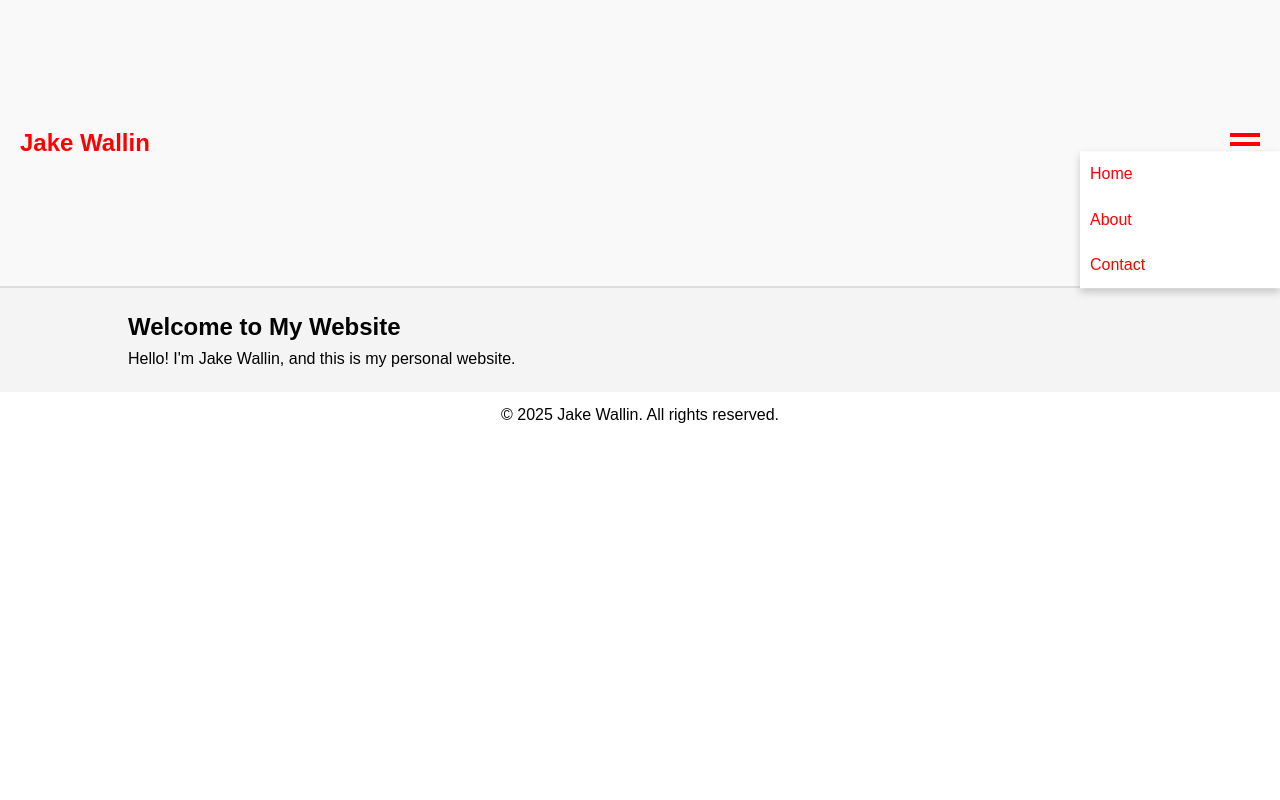
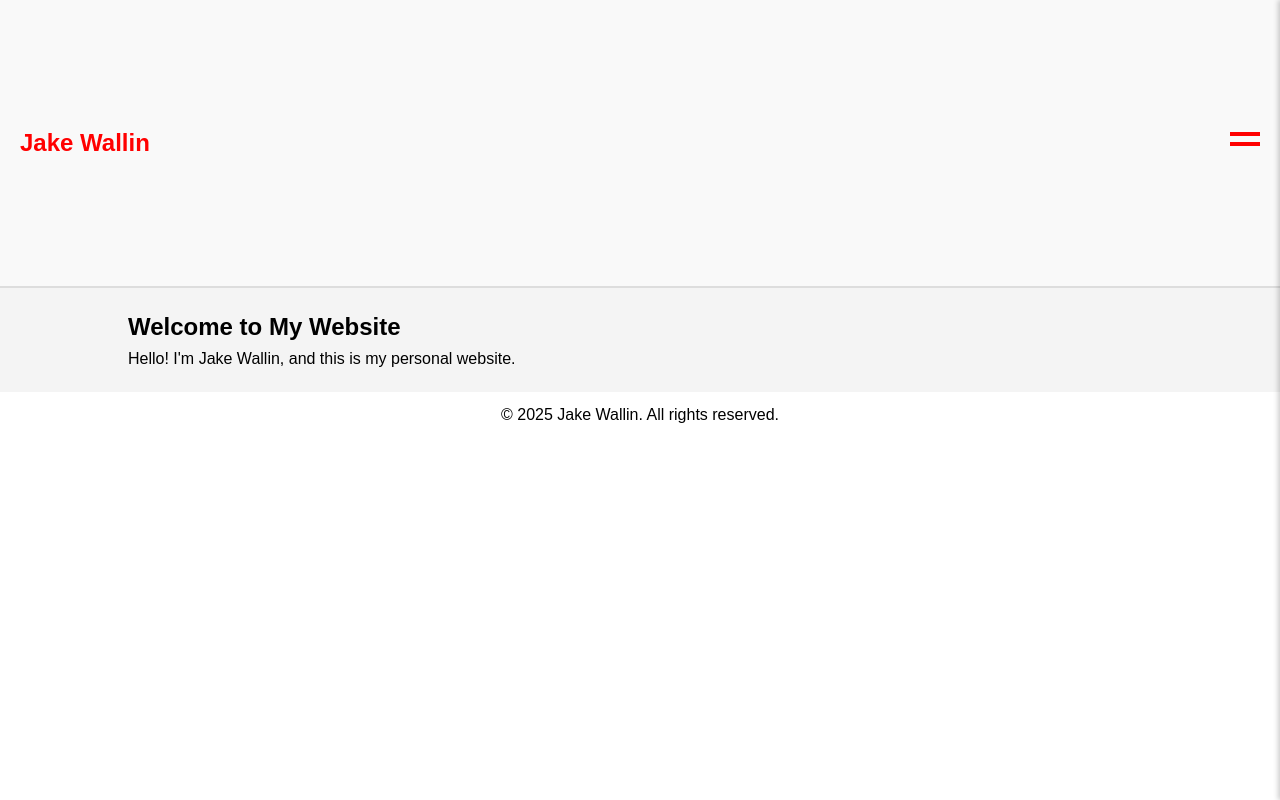
Before and after one commit to Jwat206/personal_website, a plain HTML site: page index.html in a window 1280 px wide. Drawn offline with Linux system fonts and the light colour scheme.

Commit message:
updatess

```diff
--- a/styles.css
+++ b/styles.css
@@ -18,7 +18,7 @@ body {
     height: 3in; /* Approx. 3 inches */
     background-color: #f9f9f9; /* Slightly off-white for separation */
     padding: 0 20px;
-    border-bottom: 2px solid #ddd; /* Subtle separation line */
+    border-bottom: 2px solid #ddd; /* Subtle bottom border for separation */
 }
 
 .header-left h1 {
@@ -36,31 +36,32 @@ body {
     width: 30px;
     height: 4px;
     background-color: red; /* Red accent color for the menu icon */
-    margin: 5px 0;
+    margin: 6px 0;
 }
 
 /* Pocket Menu Styles */
 .menu {
-    position: absolute;
-    top: 3in; /* Aligns with header height */
-    right: 0;
+    position: fixed;
+    top: 0;
+    right: -250px; /* Hidden off-screen initially */
+    width: 250px;
+    height: 100%;
     background-color: #fff; /* White background for contrast */
-    width: 200px;
-    box-shadow: 0px 4px 8px rgba(0, 0, 0, 0.2);
-    transform: translateY(-100%);
-    transition: transform 0.3s ease-in-out;
+    box-shadow: -2px 0 5px rgba(0, 0, 0, 0.2);
+    transition: right 0.3s ease-in-out; /* Smooth slide-in effect */
 }
 
 .menu.open {
-    transform: translateY(0); /* Slide down when open */
+    right: 0; /* Slide into view when open */
 }
 
 .menu ul {
     list-style-type: none;
+    padding-top: 50px; /* Space at the top of the menu */
 }
 
 .menu li {
-    padding: 10px;
+    padding: 15px;
 }
 
 .menu li a {
```
Also changed, not shown: index.html (+6 -4 lines).
